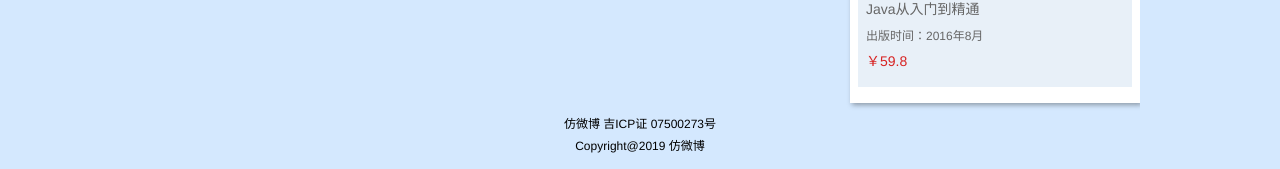
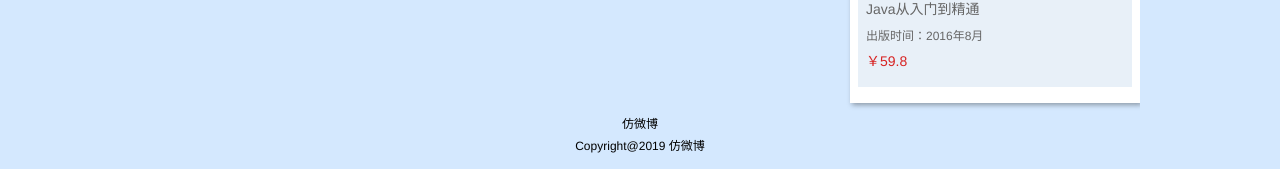
Before and after one commit to 845758376/php_weibo, a PHP site: page / in a window 1280 px wide. Shown: the part 1191-1360 px from the top of the page. Run offline with PHP 8.4, Linux system fonts and the light colour scheme; a user stored in the database is signed in; data comes from the database, SQL or seed files in the repository.

Commit message:
第二次修改

```diff
--- a/login.php
+++ b/login.php
@@ -67,7 +67,7 @@
 </div>
 <div class="clear"></div>
 <div class="footer">
-    Copyright@2016吉林省明日科技有限公司
+    Copyright@2019仿微博有限公司
 </div>
 
 <script>
--- a/view/common/footer.php
+++ b/view/common/footer.php
@@ -1,5 +1,5 @@
 <!--底部信息-->
 <div class="bottom_message width_1000">
-    <p>仿微博  吉ICP证 07500273号</p>
+    <p>仿微博  </p>
     <p>Copyright@2019   仿微博</p>
 </div>
```
